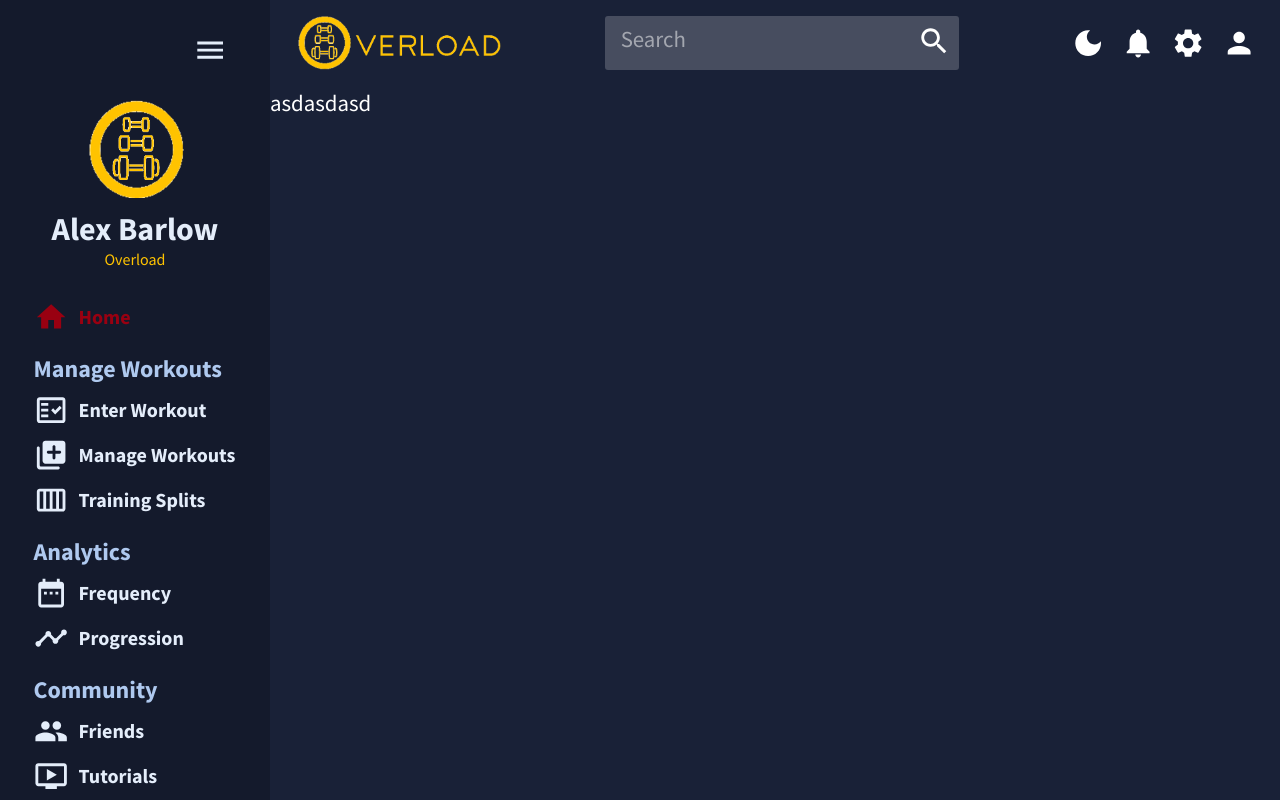
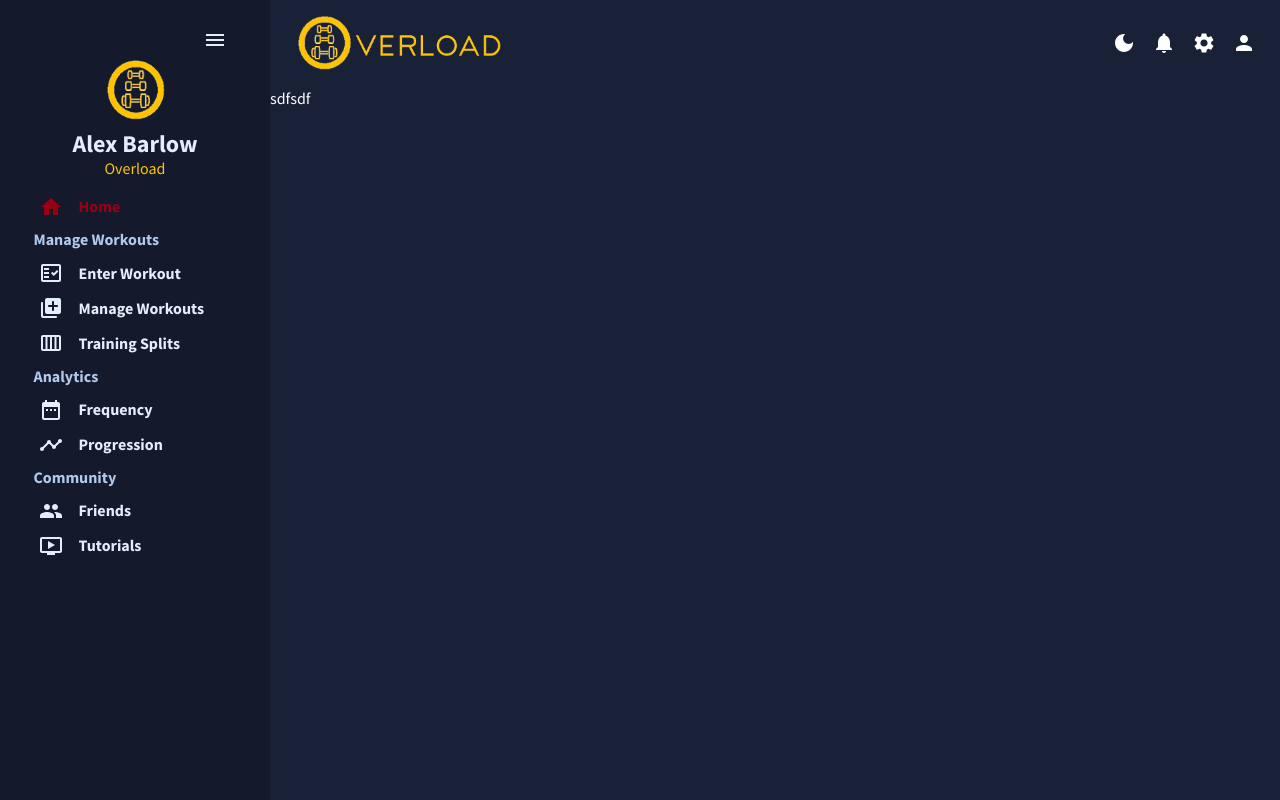
Before and after one commit to alexbarlow214/next-workout-frontend, a Next.js app: page / in a window 1280 px wide. Built offline with nearby package versions, Linux system fonts and the light colour scheme.

Commit message:
formatting in next, calendar

```diff
--- /dev/null
+++ b/src/components/Layout.tsx
@@ -0,0 +1,25 @@
+
+import SideBar from './SideBar'
+import TopBar from './TopBar'
+import { ColorModeContext, useMode } from '../components/theme';
+import { CssBaseline, ThemeProvider } from '@mui/material';
+
+export default function Layout({ children }) {
+    const [theme, colorMode] = useMode();
+  return (
+    <>
+      <ColorModeContext.Provider value={colorMode}>
+      <ThemeProvider theme={theme}>
+          <CssBaseline/>
+          <div className="app" display="flex">
+            <SideBar flex="1"/>
+            <main className="content">
+              <TopBar />
+                {children}
+            </main>
+          </div>
+      </ThemeProvider>
+     </ColorModeContext.Provider>
+    </>
+  )
+}
--- a/src/components/SideBar.tsx
+++ b/src/components/SideBar.tsx
@@ -22,7 +22,7 @@
         style={{color: colors.grey[100]}}
         onClick = {() => setSelected(title)}
         icon={icon}>
-            <Typography variant="h4" fontWeight="bold">{title}</Typography>
+            <Typography variant="h5" fontWeight="bold">{title}</Typography>
             <Link href={to}/>
         </MenuItem>
     )
@@ -44,7 +44,7 @@
                 backgroundColor: `transparent !important`
             },
             "& .pro-inner-item": {
-                padding: "5px 35px 5px 20px !important"
+                padding: "0 35px 0 20px !important"
             },
             "& .pro-inner-item:hover": {
                 color: `${colors.red[500]} !important`
@@ -61,7 +61,7 @@
                         onClick={() => setIsCollasped(!isCollasped)}
                         icon = {isCollasped ? <MenuIcon/> : undefined}
                         style = {{
-                            margin: "10px 0 20px 0",
+                            margin: "10px 0 0 0",
                             color: colors.grey[100]
                         }}
                     >
@@ -83,14 +83,14 @@
                     </MenuItem>
                     {/* USER */}
                     {!isCollasped && (
-                        <Box mb="25px">
+                        <Box mb="10px">
                             <Box display="flex"
                                 justifyContent="center"
                                 alignItems="center">
                                 <img
                                     alt="profile-user"
-                                    width = "100px"
-                                    height = "100px"
+                                    width = "60px"
+                                    height = "60px"
                                     src = {`../../icon.png`}
                                     style ={{cursor: "pointer", borderRadius: "50%"}}
                                 />
@@ -98,7 +98,7 @@
 
 
                         <Box textAlign="center">
-                            <Typography variant="h2" color={colors.grey[100]} fontWeight="bold" sx={{m: "10px 0 0 0"}}>Alex Barlow</Typography>
+                            <Typography variant="h3" color={colors.grey[100]} fontWeight="bold" sx={{m: "10px 0 0 0"}}>Alex Barlow</Typography>
                             <Typography variant = "h5" color={colors.gold[500]}>Overload</Typography>
                         </Box>
                     </Box>
@@ -113,10 +113,10 @@
                             setSelected={setSelected}
                         />
                         {!isCollasped ? (
-                        <Typography variant ="h3" color={colors.grey[300]} sx={{m: "15px 0 5px 20px"}} fontWeight="bold">
+                        <Typography variant ="h5" color={colors.grey[300]} sx={{m: "5px 0 5px 20px"}} fontWeight="bold">
                             Manage Workouts
                         </Typography>
-                        ) : (<Divider sx={{m: "15px 0 15px 0", bgcolor: colors.grey[300]}} />)}
+                        ) : (<Divider sx={{m: "5px 0 5px 0", bgcolor: colors.grey[300]}} />)}
                         <Item
                             title = "Enter Workout"
                             to = "/"
@@ -139,10 +139,10 @@
                             setSelected={setSelected}
                         />
                         {!isCollasped ? (
-                        <Typography variant ="h3" fontWeight="bold" color={colors.grey[300]} sx={{m: "15px 0 5px 20px"}}>
+                        <Typography variant ="h5" fontWeight="bold" color={colors.grey[300]} sx={{m: "5px 0 5px 20px"}}>
                             Analytics
                         </Typography>)
-                         : (<Divider sx={{m: "15px 0 15px 0", bgcolor: colors.grey[300]}}/>)}
+                         : (<Divider sx={{m: "5px 0 5px 0", bgcolor: colors.grey[300]}}/>)}
                         <Item
                             title = "Frequency"
                             to = "/frequency"
@@ -158,10 +158,10 @@
                             setSelected={setSelected}
                         />
                         {!isCollasped ? (
-                        <Typography variant ="h3" fontWeight="bold" color={colors.grey[300]} sx={{m: "15px 0 5px 20px"}}>
+                        <Typography variant ="h5" fontWeight="bold" color={colors.grey[300]} sx={{m: "5px 0 5px 20px"}}>
                             Community
                         </Typography>)
-                        : (<Divider sx={{m: "15px 0 15px 0", bgcolor: colors.grey[300]}}/>)}
+                        : (<Divider sx={{m: "5px 0 5px 0", bgcolor: colors.grey[300]}}/>)}
                         <Item
                             title = "Friends"
                             to = "/"
--- a/src/components/TopBar.tsx
+++ b/src/components/TopBar.tsx
@@ -36,10 +36,10 @@
             backgroundColor={colors.primary[400]}
             borderRadius="3px"
         >
-            <InputBase sx={{ml : 2, flex : 1}} placeholder ="Search"/>
-            <IconButton type="button" sx={{p: 1}}>
+            {/* <InputBase sx={{ml : 2, flex : 1}} placeholder ="Search"/> */}
+            {/* <IconButton type="button" sx={{p: 1}}>
                 <SearchIcon/>
-            </IconButton>
+            </IconButton> */}
         </Box >
         {/* ICONS */}
         <Box alignItems="center" display="flex" >
--- a/src/components/theme.ts
+++ b/src/components/theme.ts
@@ -360,17 +360,17 @@
         },
         typography : {
             fontFamily: ["Source Sans Pro", "sans-serif"].join(","),
-            fontSize: 20,
+            fontSize: 14,
             // allVariants: {
             //     color: "#FCF6F5FF"
             //   },
             h1: {
                 fontFamily: ["Source Sans Pro", "sans-serif"].join(","),
-                fontSize: 40
+                fontSize: 32
             },
             h2: {
                 fontFamily: ["Source Sans Pro", "sans-serif"].join(","),
-                fontSize: 32
+                fontSize: 28
             },
             h3: {
                 fontFamily: ["Source Sans Pro", "sans-serif"].join(","),
--- a/src/pages/_app.tsx
+++ b/src/pages/_app.tsx
@@ -1,6 +1,11 @@
 import '@/styles/index.css'
 import type { AppProps } from 'next/app'
+import Layout from '../components/Layout'
 
-export default function App({ Component, pageProps }: AppProps) {
-  return <Component {...pageProps} />
+export default function MyApp({ Component, pageProps }: AppProps) {
+  return (
+    <Layout>
+      <Component {...pageProps} />
+    </Layout>
+  )
 }
--- a/src/pages/index.tsx
+++ b/src/pages/index.tsx
@@ -45,23 +45,15 @@
   // }, [shouldRetrieve]);
 
       return (
-    <ColorModeContext.Provider value={colorMode}>
-      <ThemeProvider theme={theme}>
-          <CssBaseline/>
-          <div className="app">
-            <SideBar/>
-            <main className="content">
-              <Topbar />
-              asdasdasd
-              {/* <Exercises exercises = {exercises}/>
-              <input type="text" ref={inputRef}/>
-              <button onClick={handleInput} >Click me! </button>
-              <button onClick={colorMode.toggleColorMode} >Switch </button> */}
-            </main>
-          </div>
-      </ThemeProvider>
-     </ColorModeContext.Provider>
+
+              <>sdfsdf</>
+              // <Exercises exercises = {exercises}/>
+              // <input type="text" ref={inputRef}/>
+              // <button onClick={handleInput} >Click me! </button>
+              // <button onClick={colorMode.toggleColorMode} >Switch </button>
+
  );
-}
+            }
+
 
 export default Home;
--- a/src/styles/index.css
+++ b/src/styles/index.css
@@ -5,6 +5,7 @@
 #root,
 .app,
 .content {
+    display: "flex";
     height: 100%;
     width: 100%;
     font-family: 'Source Sans Pro', sans-serif;
@@ -39,3 +40,7 @@
 ::-webkit-scrollbar-track:hover{
     background: #555;
 }
+
+.dayCell {
+    background: #990011;
+}
```
Also changed, not shown: src/pages/frequency.tsx (+50 -1 lines), src/pages/workouts.tsx (+4 -5 lines).
